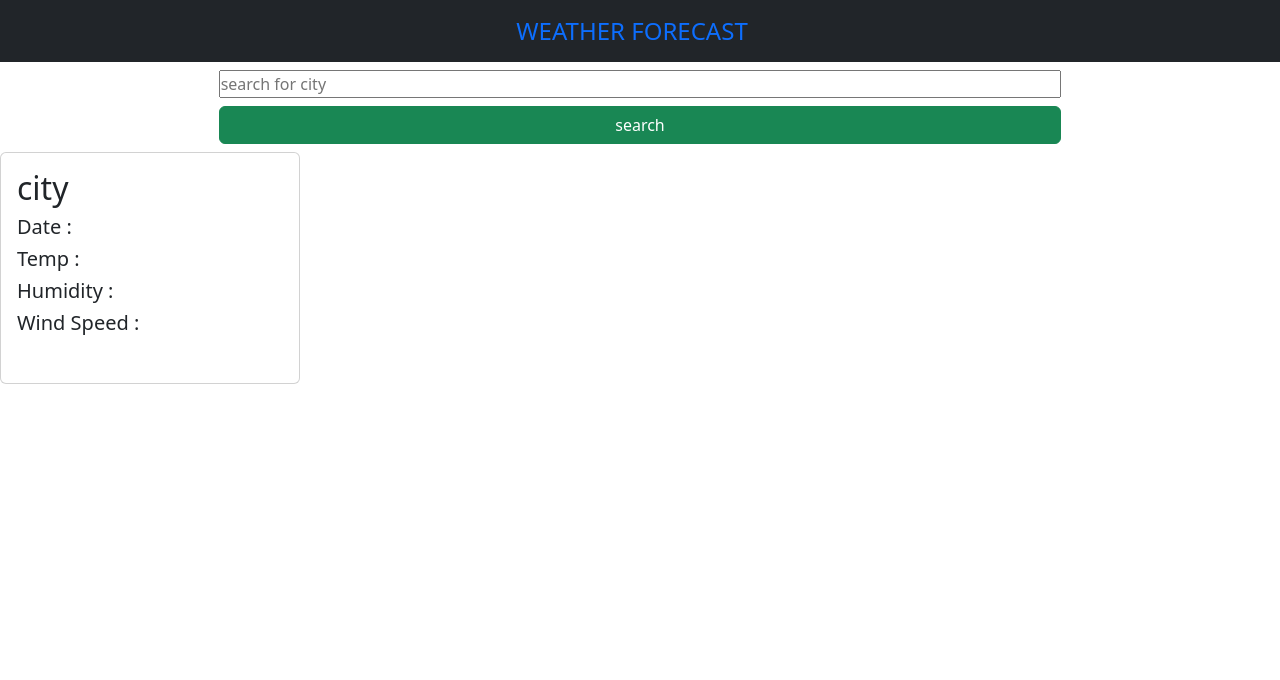
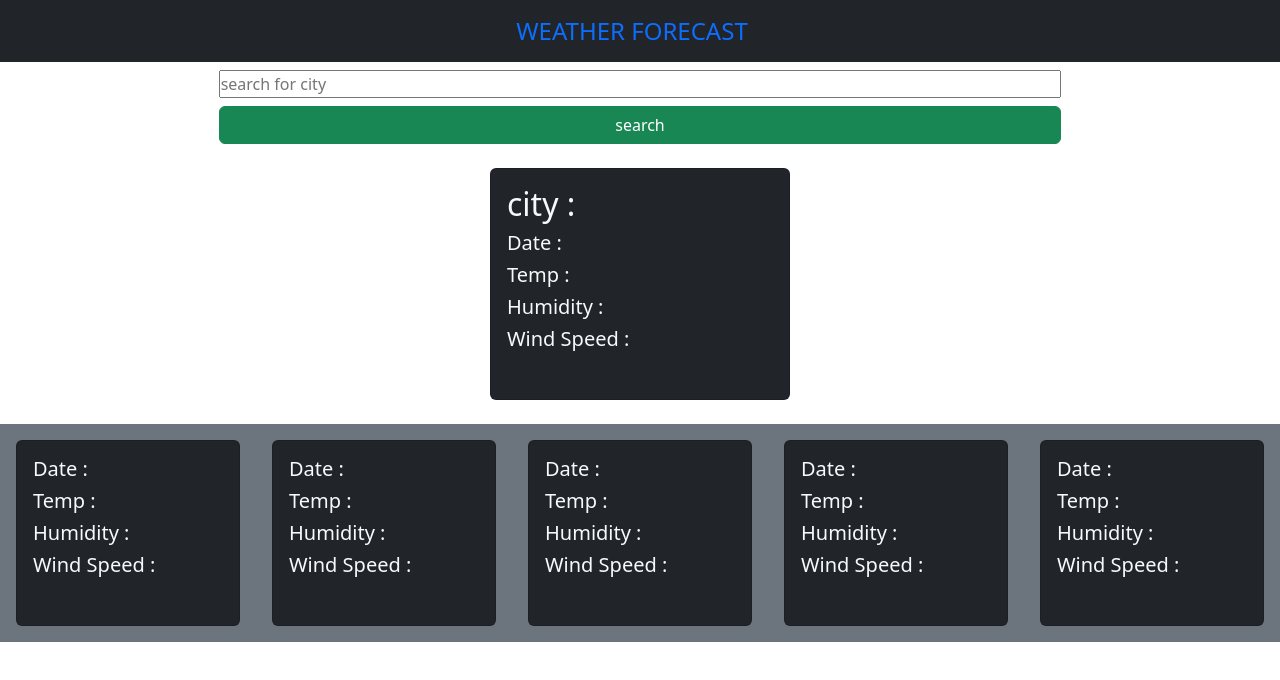
Before and after one commit to nihalmujawar121/wether-app, a website: page index.html in a window 1280 px wide. Drawn offline with nearby package versions, Linux system fonts and the light colour scheme.

Commit message:
added bootstrap classes for card design

```diff
--- a/index.html
+++ b/index.html
@@ -22,9 +22,11 @@
       <input type="text" placeholder="search for city" class="col-8 mb-2" />
       <button type="button" class="btn btn-success col-8">search</button>
     </div>
-    <div class="card" style="width: 300px">
+    <div
+      class="d-flex flex-column justify-content-center align-items-center m-4">
+      <div class="card bg-dark text-light" style="width: 300px">
         <div class="card-body">
-        <div class="card-title"><h2>city</h2></div>
+          <div class="card-title"><h2>city :</h2></div>
           <h5>Date :</h5>
           <h5>Temp :</h5>
           <h5>Humidity :</h5>
@@ -32,5 +34,53 @@
           <img src="" alt="" />
         </div>
       </div>
+    </div>
+    <div class="d-flex bg-secondary">
+      <div class="card m-3 bg-dark text-light" style="width: 300px">
+        <div class="card-body">
+          <h5>Date :</h5>
+          <h5>Temp :</h5>
+          <h5>Humidity :</h5>
+          <h5>Wind Speed :</h5>
+          <img src="" alt="" />
+        </div>
+      </div>
+      <div class="card m-3 bg-dark text-light" style="width: 300px">
+        <div class="card-body">
+          <h5>Date :</h5>
+          <h5>Temp :</h5>
+          <h5>Humidity :</h5>
+          <h5>Wind Speed :</h5>
+          <img src="" alt="" />
+        </div>
+      </div>
+      <div class="card m-3 bg-dark text-light" style="width: 300px">
+        <div class="card-body">
+          <h5>Date :</h5>
+          <h5>Temp :</h5>
+          <h5>Humidity :</h5>
+          <h5>Wind Speed :</h5>
+          <img src="" alt="" />
+        </div>
+      </div>
+      <div class="card m-3 bg-dark text-light" style="width: 300px">
+        <div class="card-body">
+          <h5>Date :</h5>
+          <h5>Temp :</h5>
+          <h5>Humidity :</h5>
+          <h5>Wind Speed :</h5>
+          <img src="" alt="" />
+        </div>
+      </div>
+      <div class="card m-3 bg-dark text-light" style="width: 300px">
+        <div class="card-body">
+          <h5>Date :</h5>
+          <h5>Temp :</h5>
+          <h5>Humidity :</h5>
+          <h5>Wind Speed :</h5>
+          <img src="" alt="" />
+        </div>
+      </div>
+    </div>
   </body>
 </html>
```
Lines whose indentation alone changed are shown as unchanged.
